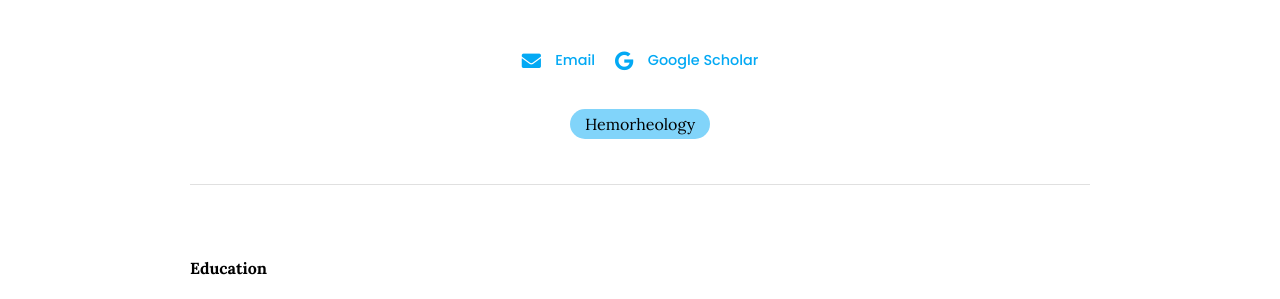
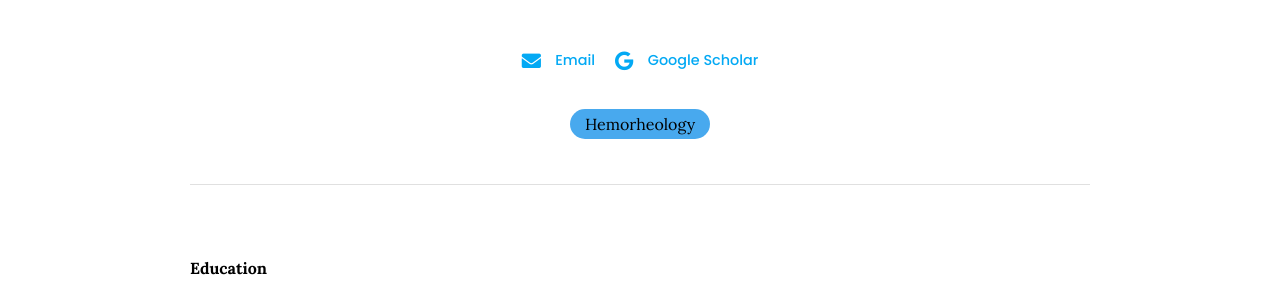
Before and after one commit to procf/procf.github.io, a Jekyll site: the page built from _members/elahe-javadi.md, in a window 1280 px wide. Shown: the part 476-775 px from the top of the page. Built offline with Jekyll 4.4.1, drawn with Linux system fonts in a browser that asks for light colours; nearby versions of some CDN libraries.

Commit message:
Bio: test new color for topic tags

```diff
--- a/_members/elahe-javadi.md
+++ b/_members/elahe-javadi.md
@@ -32,7 +32,7 @@ topics: # must be "sim" "net" "ml" or "blood"
     {% endcase %}
       {%- assign topic_link = "https://rheoinformatic.com/research/" -%}
       {%- assign topic_link = topic_link | append: tag %}
-      <a href="{{ topic_link }}" class="tag" data-tooltip='View research area'>{{- topic_tag -}}</a>
+      <a href="{{ topic_link }}" class="tag" style="background-color: #48A9EE;" data-tooltip='View research area'>{{- topic_tag -}}</a>
     {%- endfor -%}
       </div>
 {%- endif -%}
```
